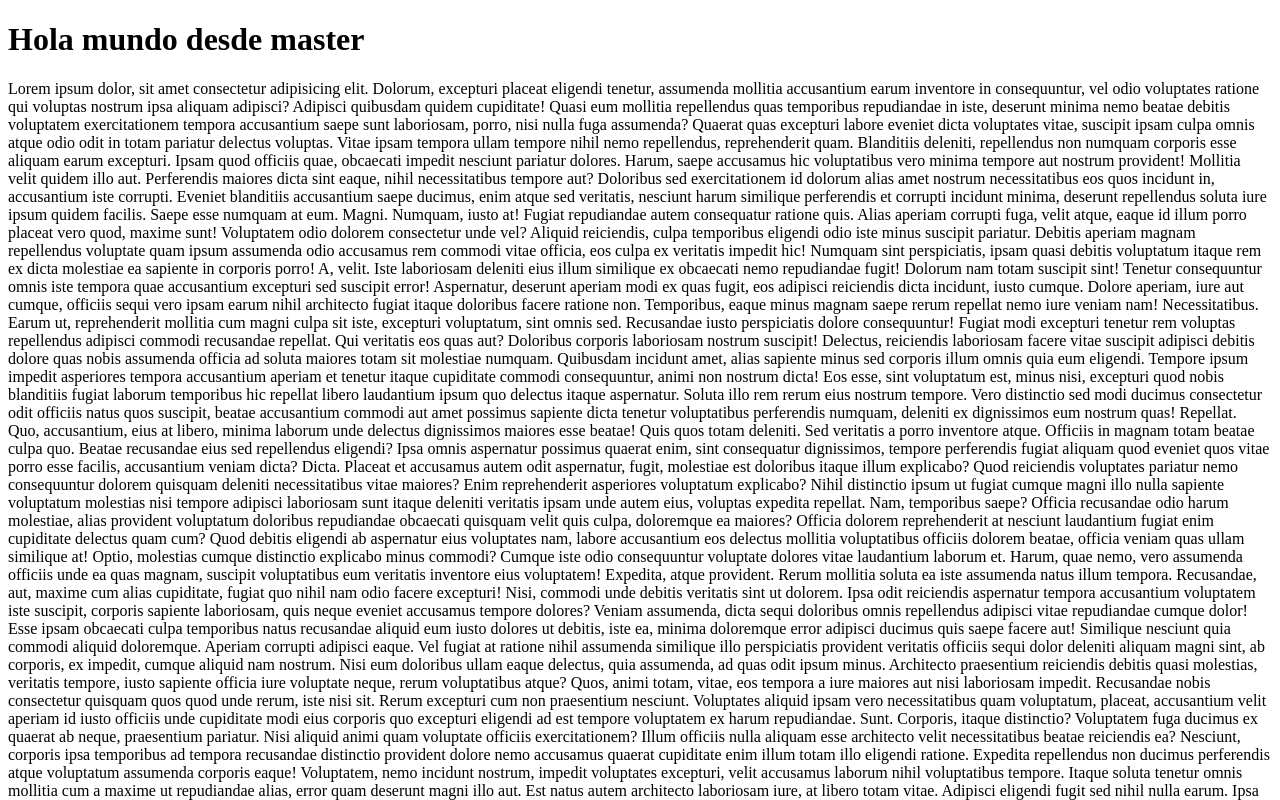
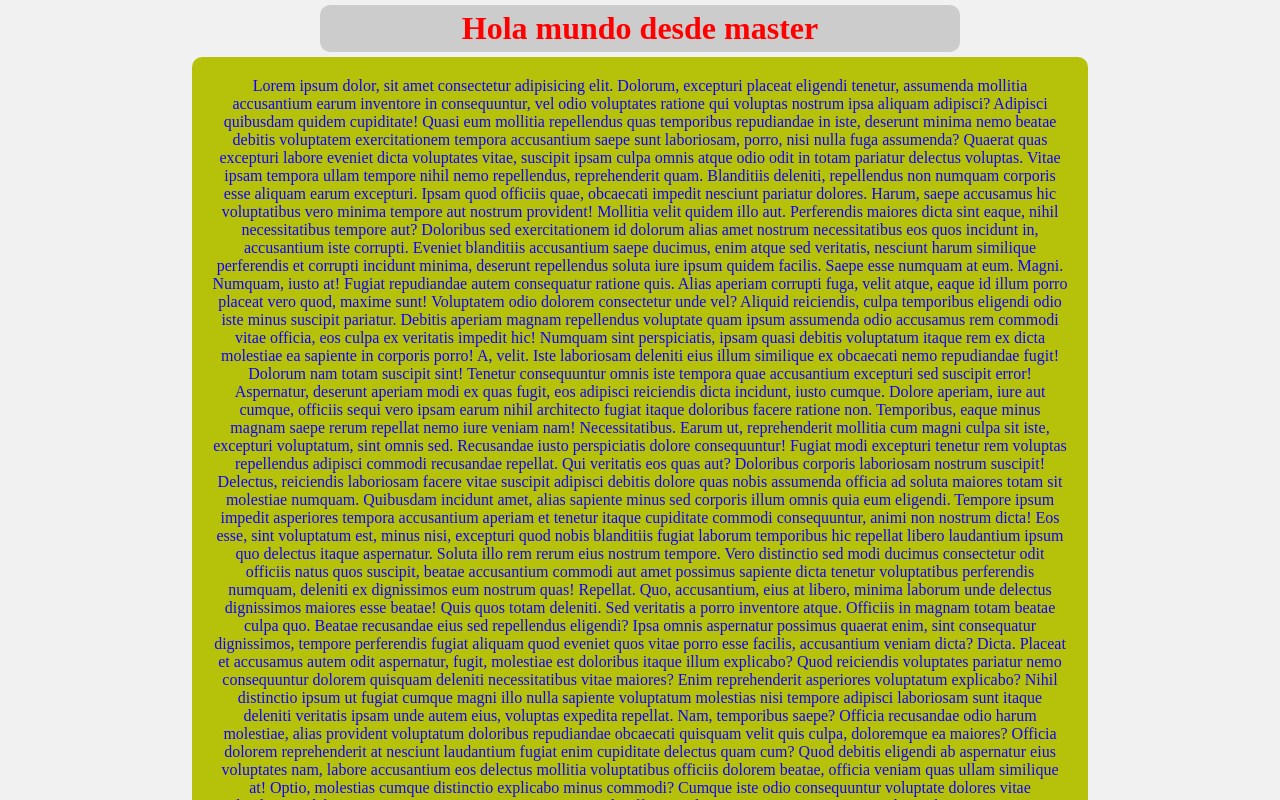
Before and after one commit to Jossdel/test, a plain HTML site: page index.html in a window 1280 px wide. Shown: the top 800 px of the page. Drawn offline with Linux system fonts and the light colour scheme.

Commit message:
estilos css

```diff
--- a/index.html
+++ b/index.html
@@ -3,6 +3,7 @@
 <head>
     <meta charset="UTF-8">
     <meta name="viewport" content="width=device-width, initial-scale=1.0">
+    <link rel="stylesheet" href="styles.css">
     <title>Hola mundo soy de master</title>
 </head>
 <body>
--- /dev/null
+++ b/styles.css
@@ -0,0 +1,27 @@
+*{
+    padding: 0;
+    margin: 0;
+    box-sizing: border-box;
+}
+
+body{
+    background: #f1f1f1;
+}
+h1{
+    color: red;
+    background: #ccc;
+    padding: 5px 10px;
+    width: 50%;
+    text-align: center;
+    margin: 5px auto;
+    border-radius: 10px;
+}
+p{
+    color: rgb(17, 0, 255);
+    background: #b6c20a;
+    padding:  20px;
+    width: 70%;
+    text-align: center;
+    margin: 5px auto;
+    border-radius: 10px;
+}
```
